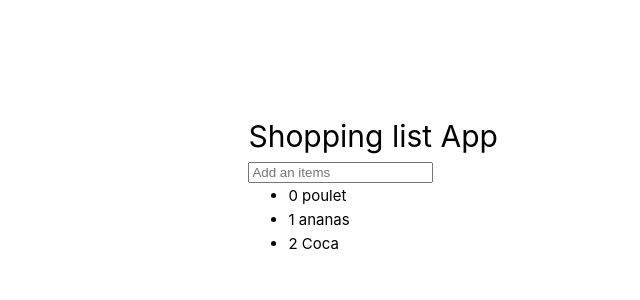
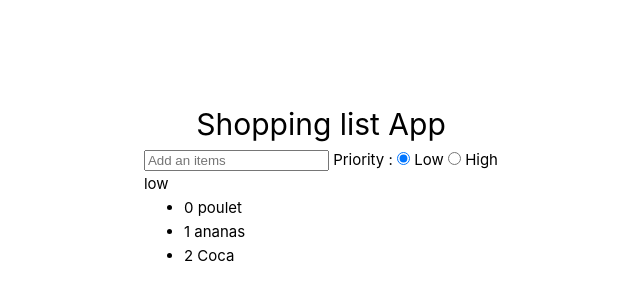
Before and after one commit to ElvinKyungu/CompositionAPIProject, a Vue app: page / in a window 1280 px wide. Shown: the part 216-516 px from the top of the page, without its empty margins (142-782 px from the left). Built offline with nearby package versions, Linux system fonts and the light colour scheme.

Commit message:
Add: adding the type of the task, low of high priority

```diff
--- a/src/App.vue
+++ b/src/App.vue
@@ -6,7 +6,8 @@
     {id:2, label: "ananas"},
     {id:3, label: "Coca"},
   ]);
-  const newItem = ref("")
+  const newItem = ref("");
+  const newItemPriority = ref('low')
 </script>
 
 <template>
@@ -14,6 +15,17 @@
     <h1 class="text-center">{{ header }}</h1>
     <input type="text" placeholder="Add an items" v-model.trim="newItem">
     {{ newItem }}
+    Priority :
+    <label>
+      <input type="radio" v-model="newItemPriority" value="low">
+      Low
+    </label>
+    <label>
+      <input type="radio" v-model="newItemPriority" value="high">
+      High
+    </label>
+    <br>
+    {{ newItemPriority }}
     <ul>
       <li v-for="({id, label}, index) in items" :key="id">
         {{ index }}
```
